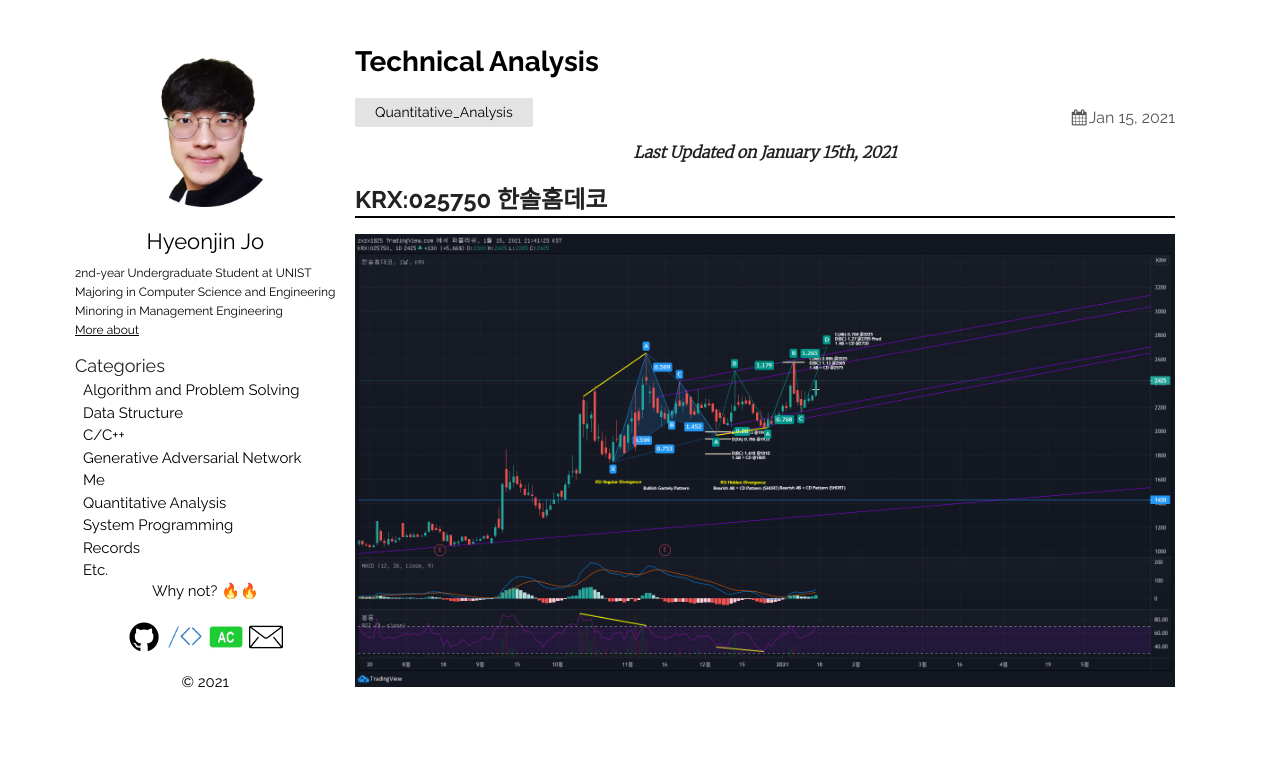
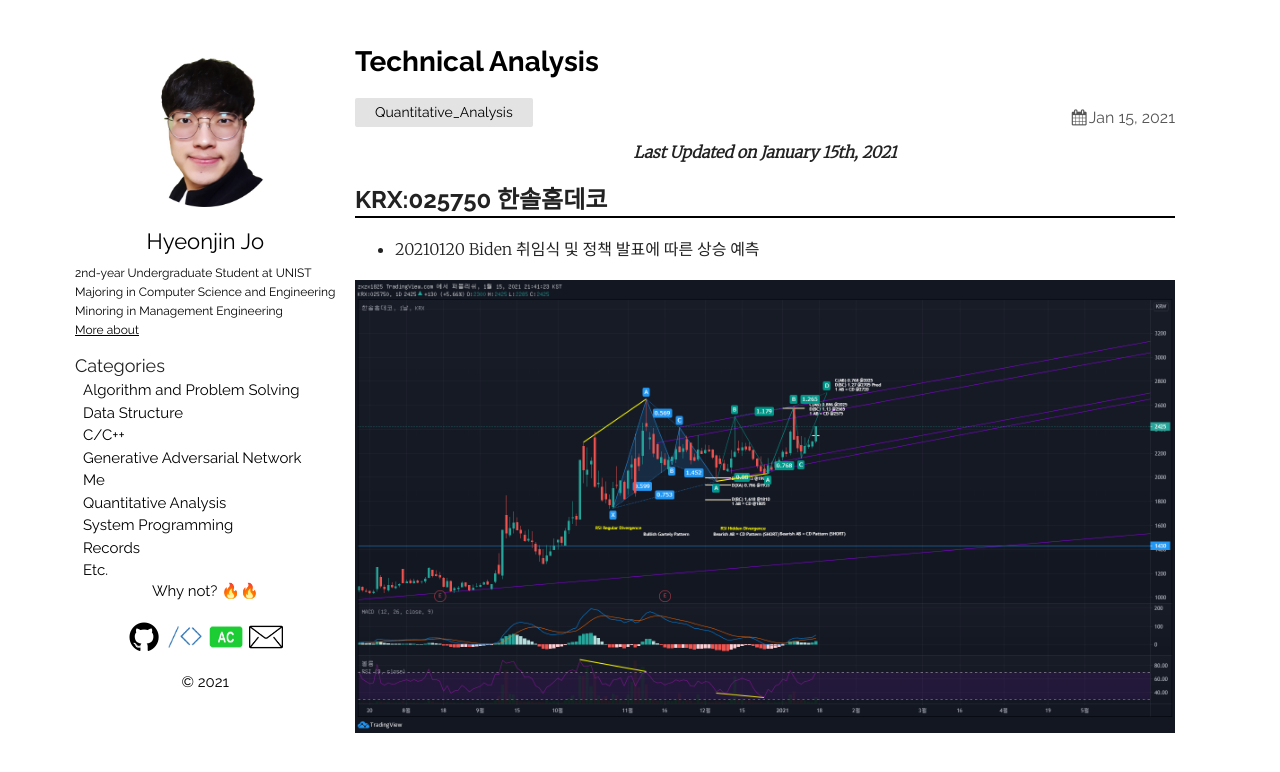
Before and after one commit to thinkin9/thinkin9.github.io, a Jekyll site: the page built from _posts/2021-01-15-Technical-Analysis.markdown, in a window 1280 px wide. Shown: the top 772 px of the page. Built offline with Jekyll 4.4.1, drawn with Linux system fonts in a browser that asks for light colours.

Commit message:
20210115

```diff
--- a/_posts/2021-01-15-Technical-Analysis.markdown
+++ b/_posts/2021-01-15-Technical-Analysis.markdown
@@ -10,4 +10,6 @@ categories: Quantitative_Analysis
 ## KRX:025750 한솔홈데코
 <hr style="height: 2px; border:none; margin-top: -1em; margin-bottom:0.5em; padding: 0; background:black">
 
+* 20210120 Biden 취임식 및 정책 발표에 따른 상승 예측
+
 <img src="/img/025750_20210115_Technical_Analysis.png">
```
